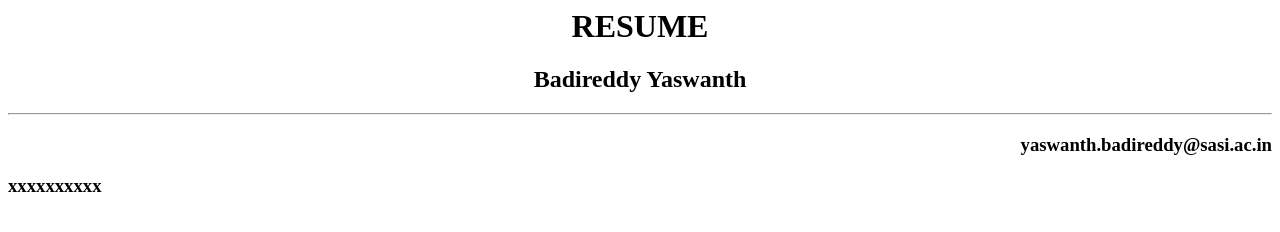
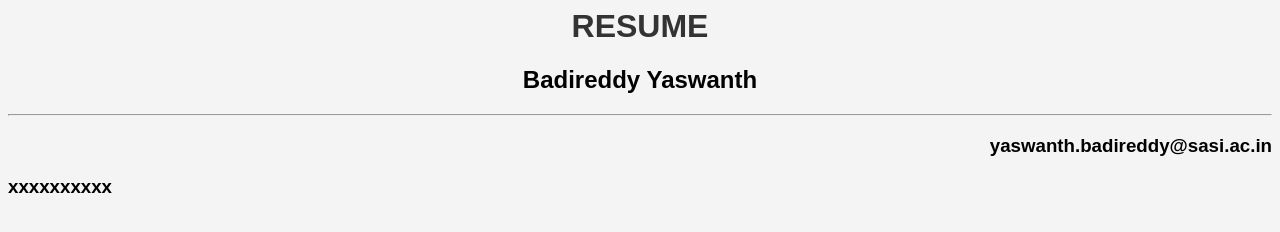
Before and after one commit to yaswanth11-B/yaswanth11-B.github.io, a plain HTML site: page index.html in a window 1280 px wide. Drawn offline with Linux system fonts and the light colour scheme.

Commit message:
Update index.css

```diff
--- a/index.css
+++ b/index.css
@@ -1,3 +1,9 @@
-h1{
-color: 'red'
+body {
+  font-family: Arial, sans-serif;
+  background-color: #f4f4f4;
 }
+
+h1 {
+  color: #333;
+  text-align: center;
+}
```
